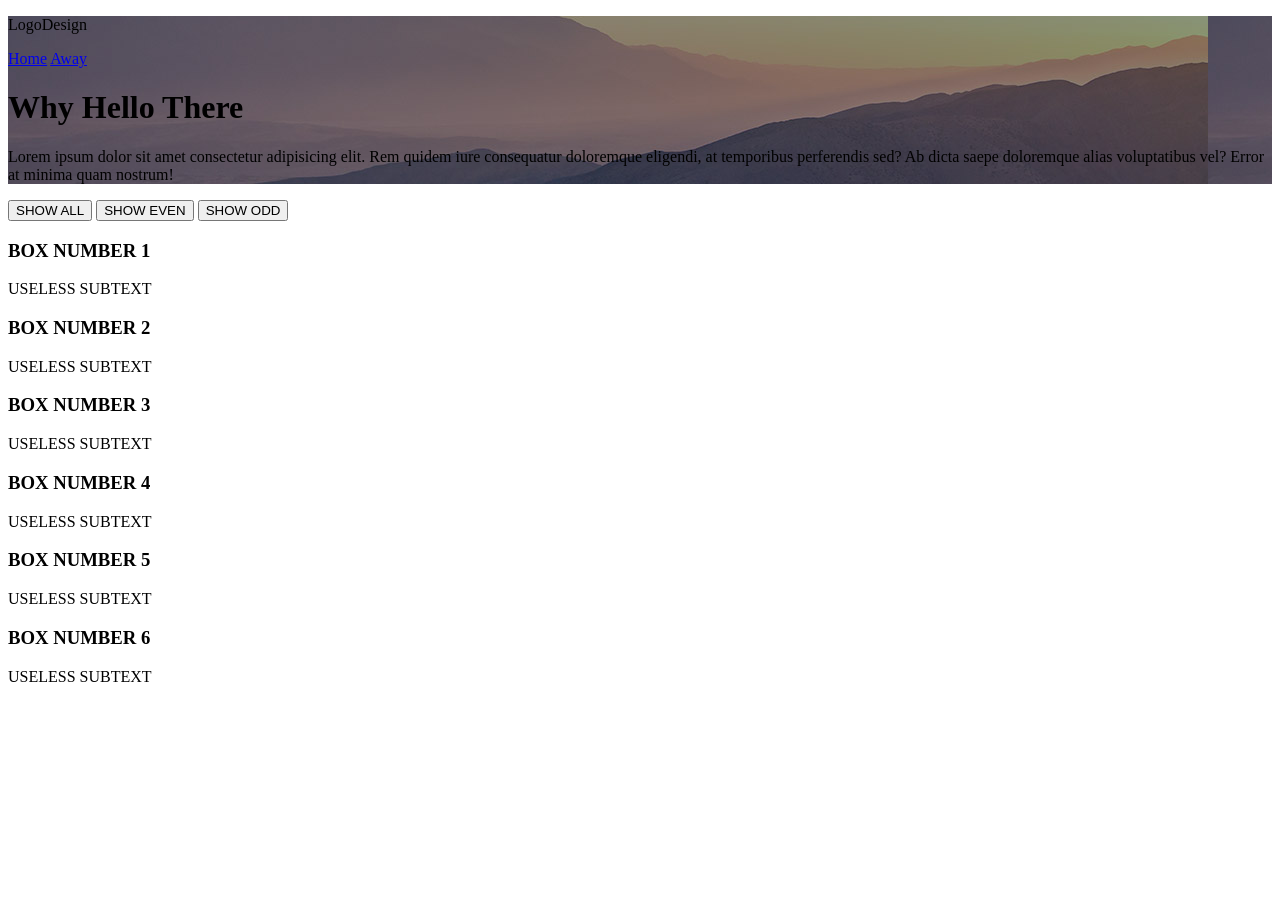
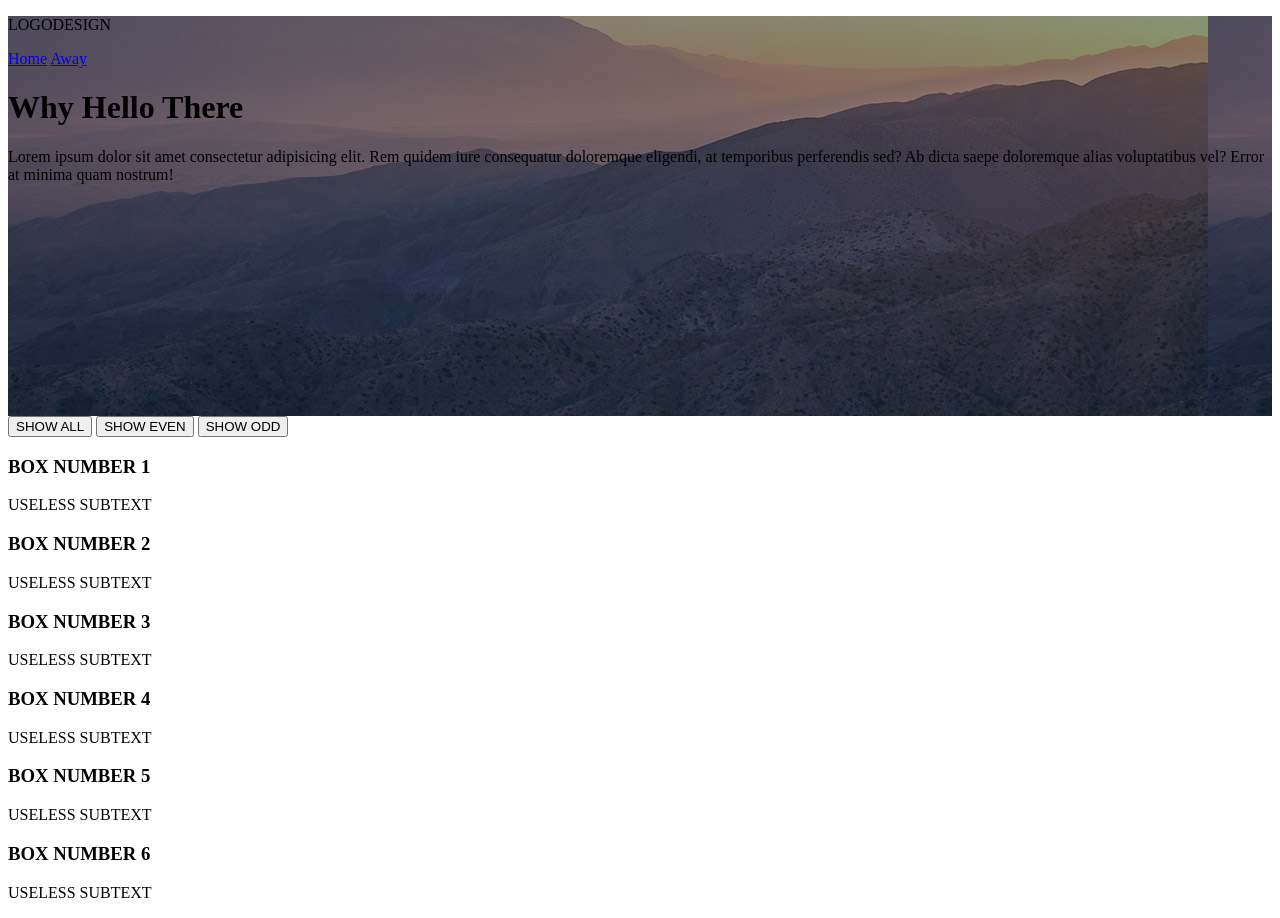
Before and after one commit to northross/frontend-design, a plain HTML site: page index.html in a window 1280 px wide. Before the commit the page ends 800 px from the top, so only its background shows below. Drawn offline with nearby package versions, Linux system fonts and the light colour scheme; files that its build step writes are made by us from their sources.

Commit message:
started styling the hero

```diff
--- a/index.html
+++ b/index.html
@@ -8,7 +8,7 @@
   </head>
   <body>
     <div class="hero">
-      <p>Logo<span>Design</span></p>
+      <p>LOGO<span>DESIGN</span></p>
       <a href="#">Home</a>
       <a href="#">Away</a>
       <h1>Why Hello There</h1>
--- a/styles/style.scss
+++ b/styles/style.scss
@@ -1,3 +1,5 @@
 .hero {
   background-image: url('../assets/bg_mtns.jpg');
+  width: 100%;
+  height: 50vh;
 }
```
Also changed, not shown: styles/style.css (added), 1 other file.
